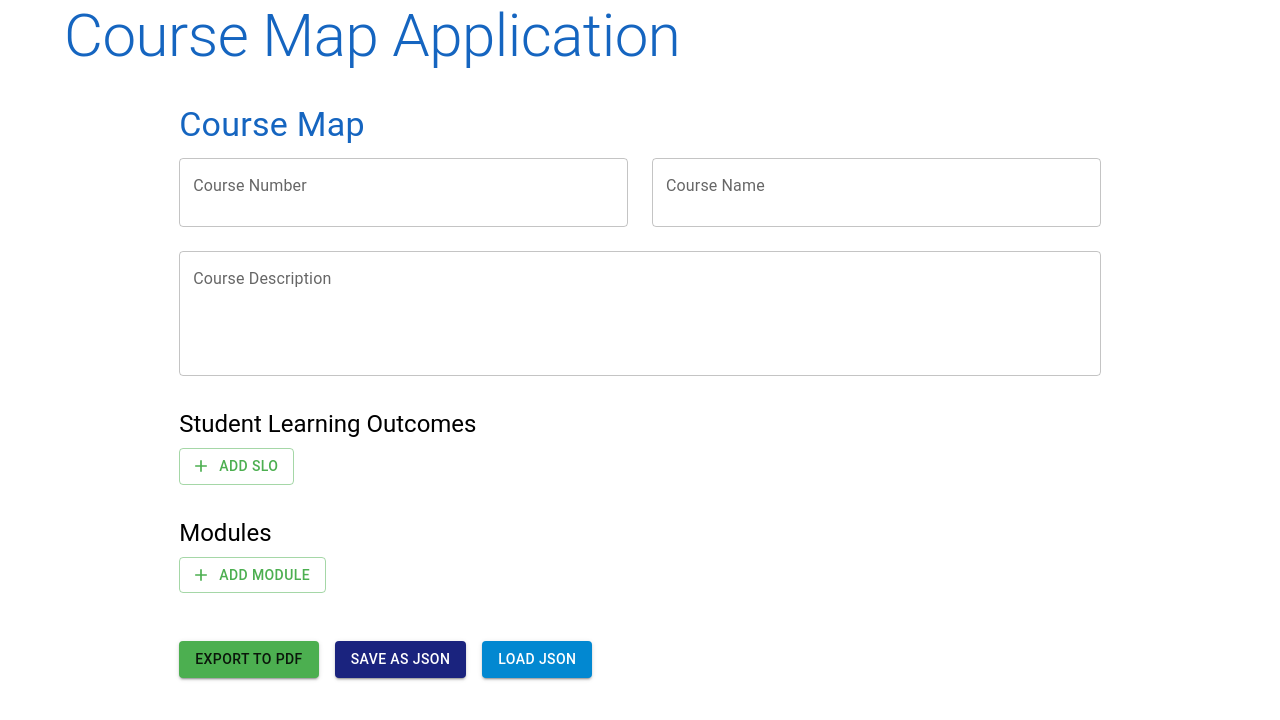
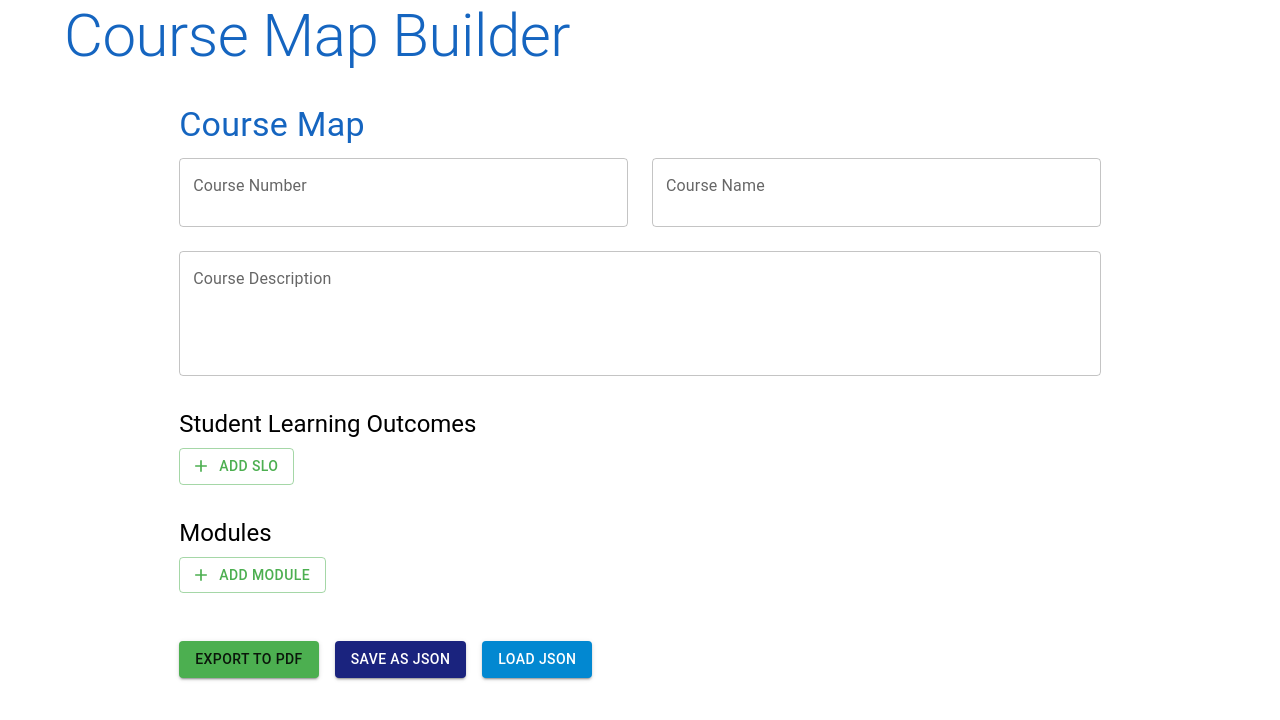
Before and after one commit to deramsey/Course_Map_Builder, a React (Create React App) app: page / in a window 1280 px wide. Shown: the top 720 px of the page. Built offline with nearby package versions, Linux system fonts and the light colour scheme.

Commit message:
fix typos

```diff
--- a/src/CourseForm.js
+++ b/src/CourseForm.js
@@ -275,7 +275,7 @@ const CourseForm = () => {
     <Container maxWidth="lg">
       <ThemeProvider theme={theme}>
             <header>
-        <Typography variant="h2" component="h1">Course Map Application</Typography>
+        <Typography variant="h2" component="h1">Course Map Builder</Typography>
       </header>
       <main>
       <Box sx={{ my: 4 }}>
```
